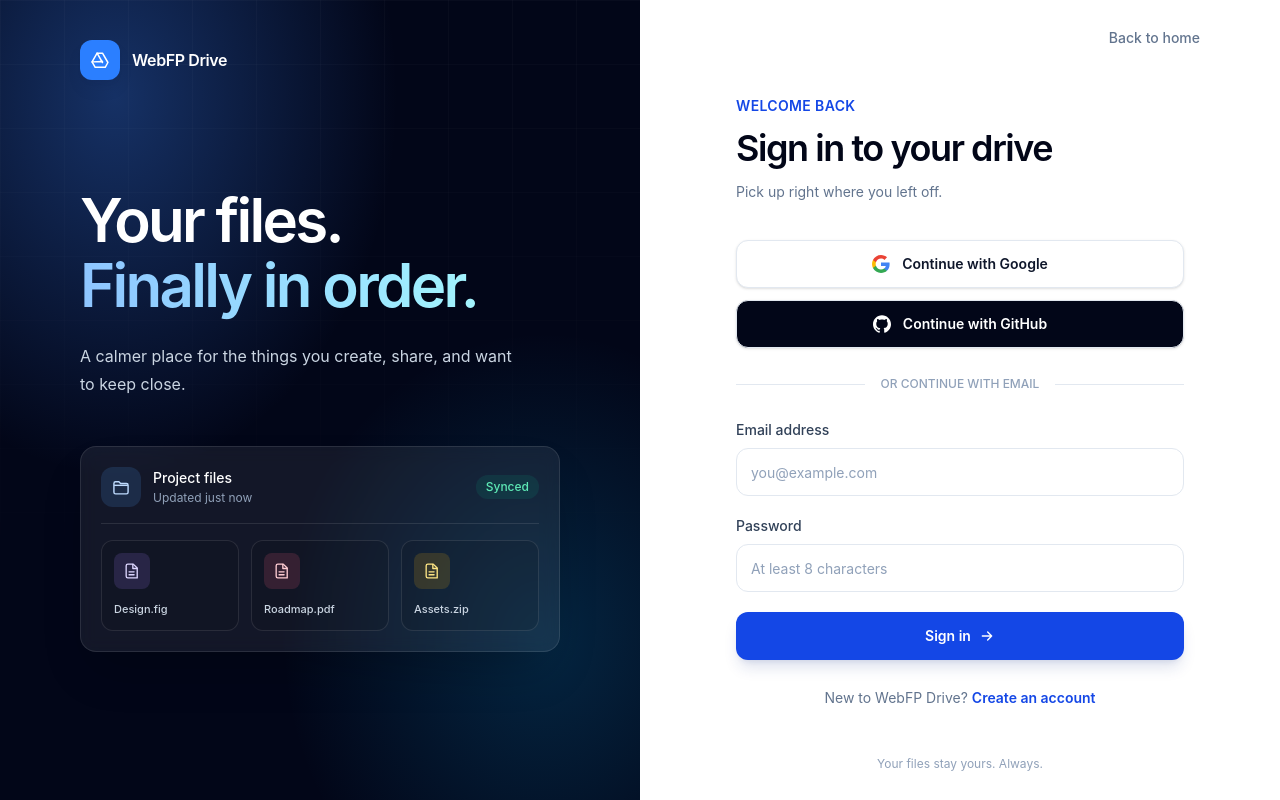
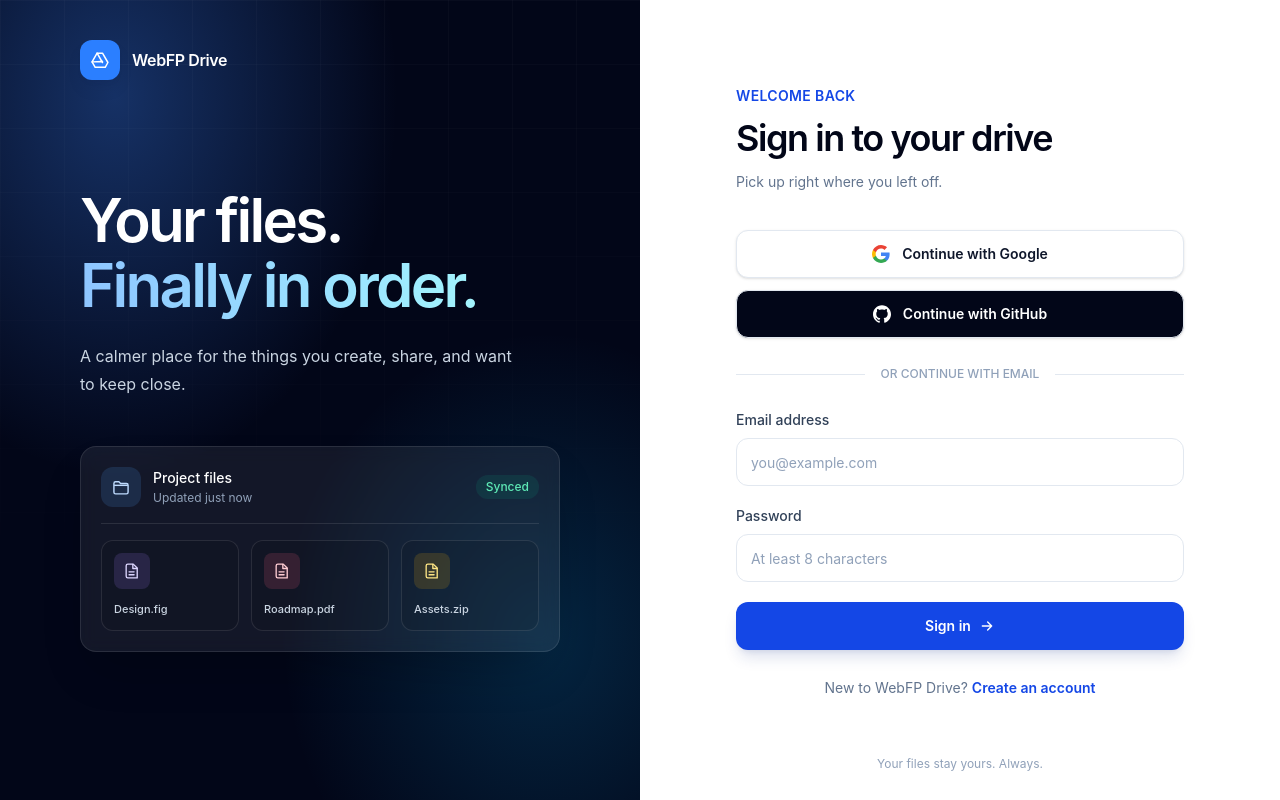
Before and after one commit to JspBack/webfp-drive-fe, a React (Vite) app: page /auth/sign-in in a window 1280 px wide. Built offline with nearby package versions, Linux system fonts and the light colour scheme; no server answers.

Commit message:
frontend login page update

```diff
--- a/src/pages/auth.tsx
+++ b/src/pages/auth.tsx
@@ -107,16 +107,8 @@ export function Auth() {
       </aside>
 
       <section className="flex min-h-screen flex-col px-6 py-7 sm:px-10 lg:px-12 xl:px-20">
-        <div className="flex items-center justify-between">
-          <div className="lg:hidden">
-            <Brand />
-          </div>
-          <Link
-            className="ml-auto text-sm font-medium text-slate-500 transition hover:text-slate-900"
-            to="/"
-          >
-            Back to home
-          </Link>
+        <div className="lg:hidden">
+          <Brand />
         </div>
 
         <div className="mx-auto flex w-full max-w-md flex-1 flex-col justify-center py-12">
```
